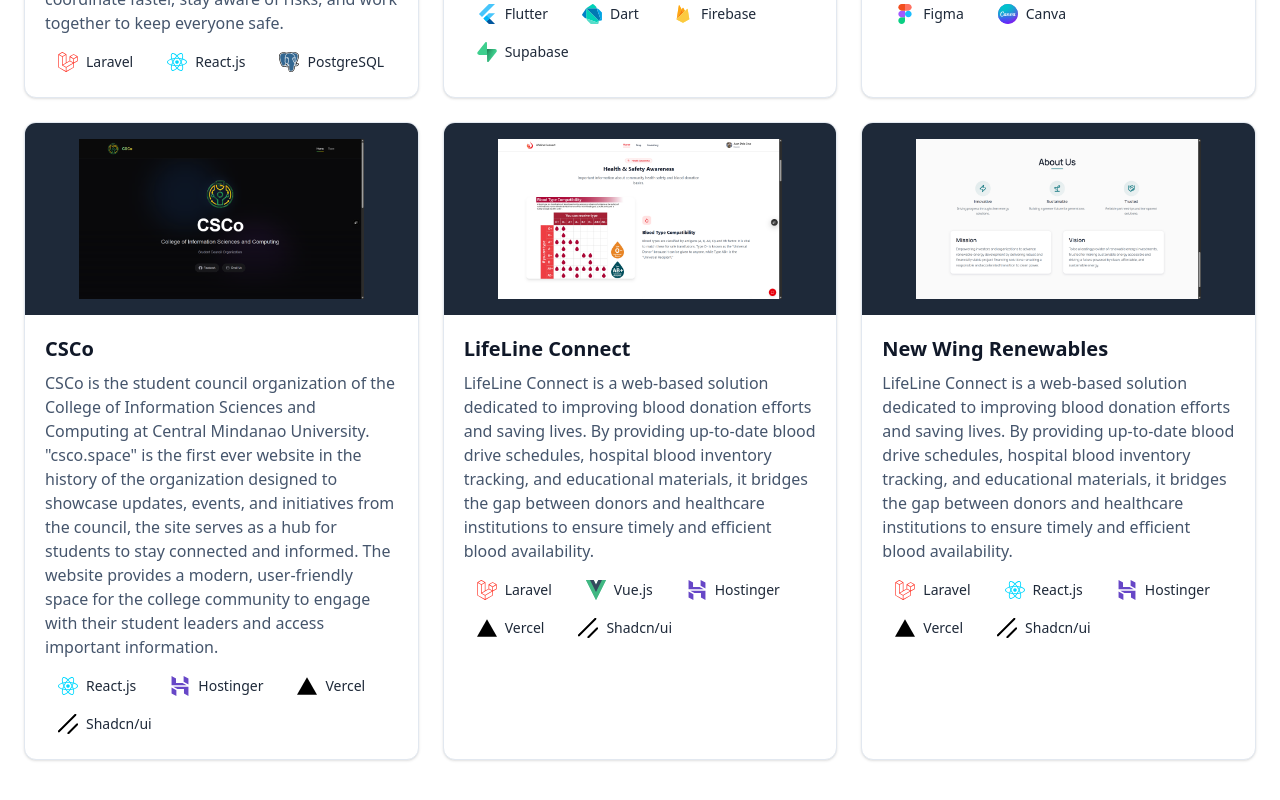
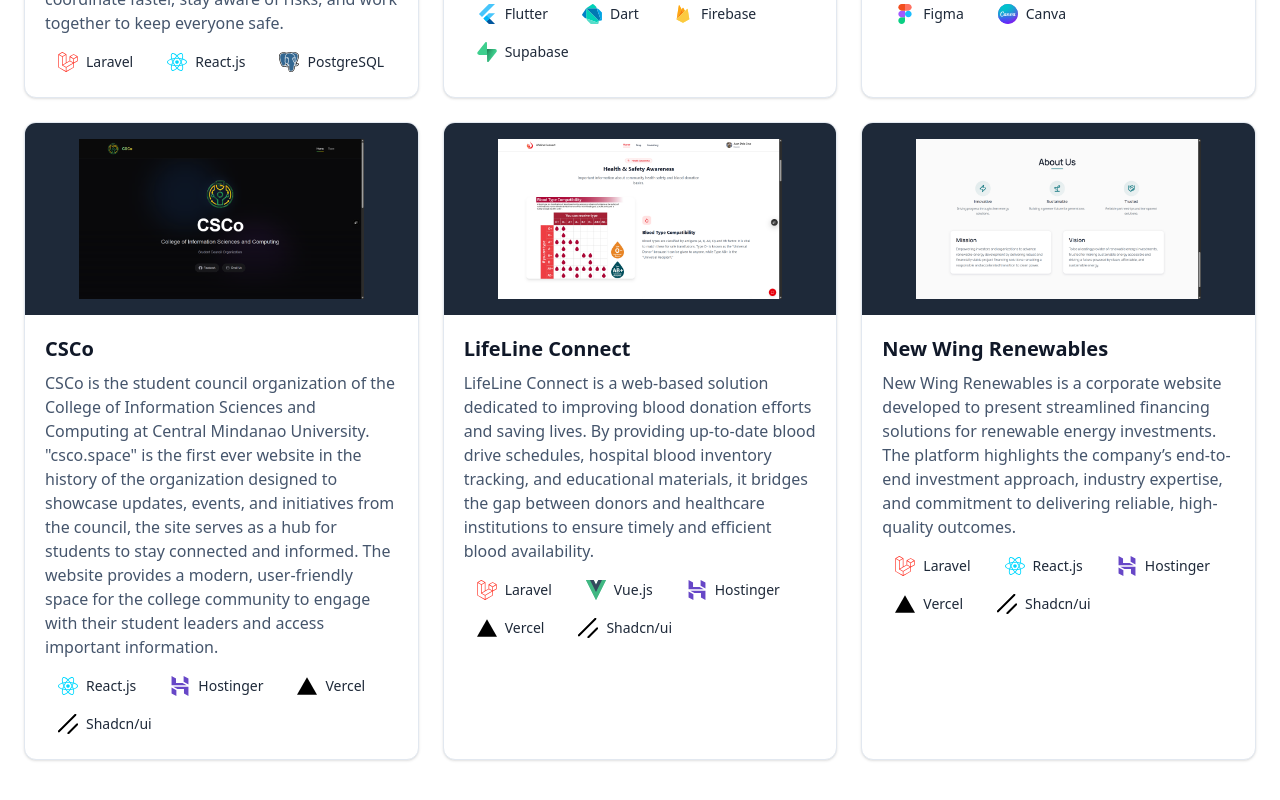
Before and after one commit to cheesyGarlicBread15/dev-portfolio, a React (Vite) app: page / in a window 1280 px wide. Shown: the part 1713-2513 px from the top of the page. Built offline with nearby package versions, Linux system fonts and the light colour scheme; a web font is replaced by a local one.

Commit message:
updated newwing description

```diff
--- a/src/App.jsx
+++ b/src/App.jsx
@@ -162,7 +162,7 @@
     },
     {
       name: "New Wing Renewables",
-      description: "LifeLine Connect is a web-based solution dedicated to improving blood donation efforts and saving lives. By providing up-to-date blood drive schedules, hospital blood inventory tracking, and educational materials, it bridges the gap between donors and healthcare institutions to ensure timely and efficient blood availability.",
+      description: "New Wing Renewables is a corporate website developed to present streamlined financing solutions for renewable energy investments. The platform highlights the company’s end-to-end investment approach, industry expertise, and commitment to delivering reliable, high-quality outcomes.",
       image: screenshotsByProject["project6"]?.find(img => img.includes('project6-1.png')) || (screenshotsByProject["project6"]?.[0] ?? ''),
       tech: ["Laravel", "React.js", "Hostinger", "Vercel", "Shadcn/ui"],
       screenshots: screenshotsByProject["project6"] || [],
```
